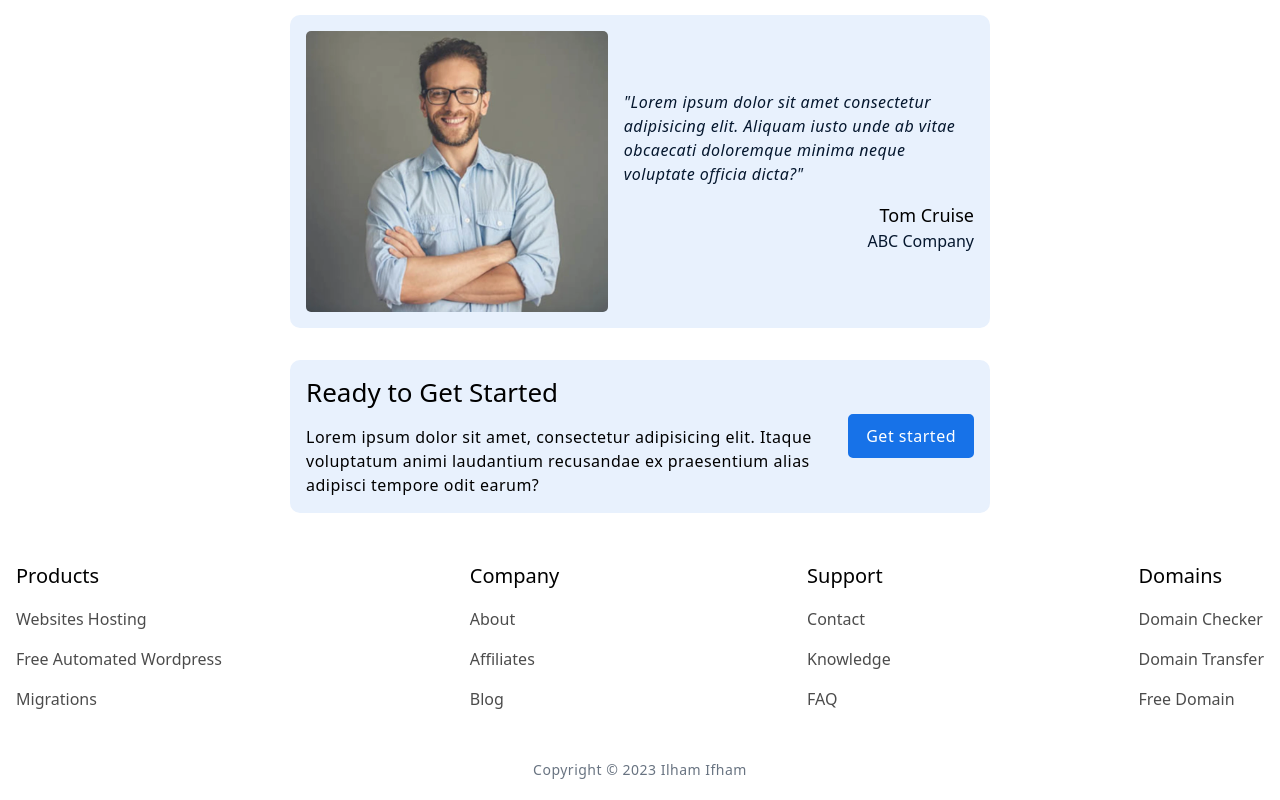
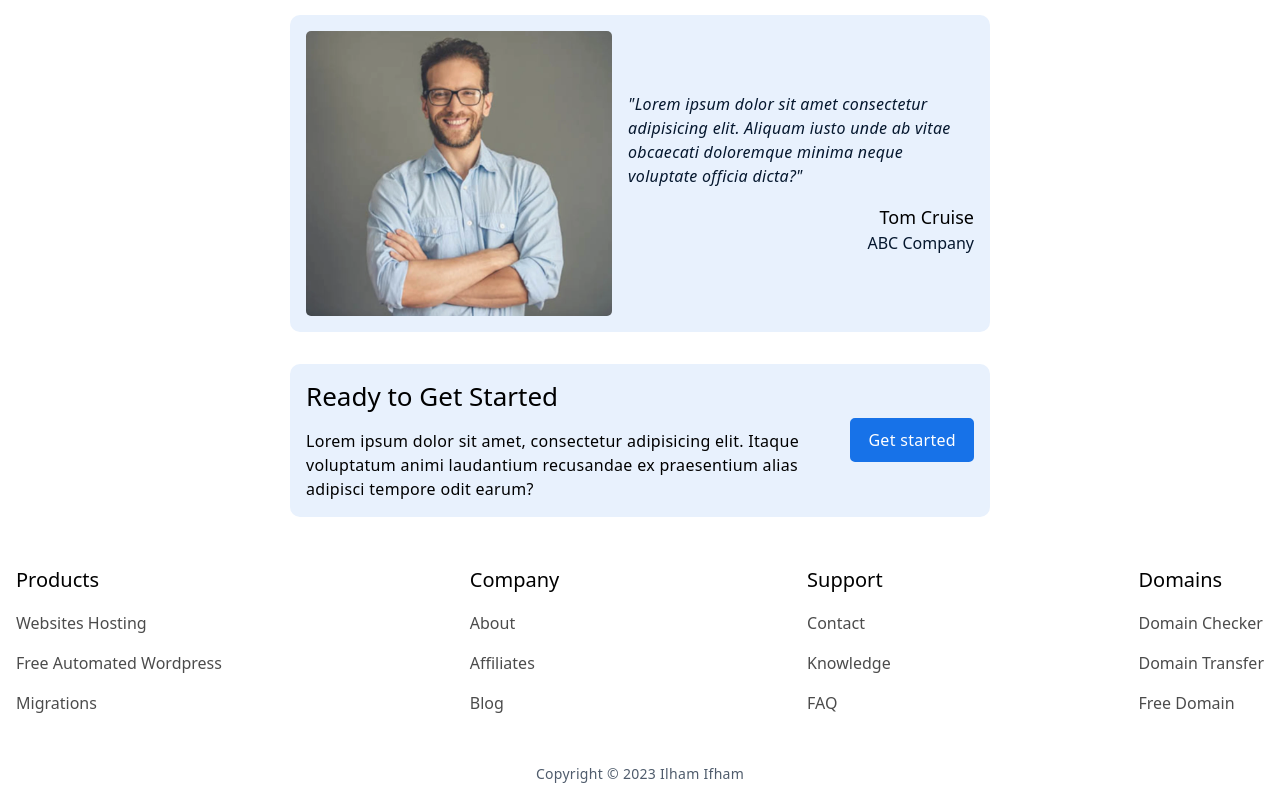
Before and after one commit to ilhaamifham/moshify, a website built with Parcel: page index.html in a window 1280 px wide. Shown: the part 3976-4776 px from the top of the page. Built offline with nearby package versions, Linux system fonts and the light colour scheme.

Commit message:
Update style.css

```diff
--- a/css/style.css
+++ b/css/style.css
@@ -35,7 +35,7 @@ body {
   font-family: system-ui, -apple-system, BlinkMacSystemFont, "Segoe UI", Roboto,
     Oxygen, Ubuntu, Cantarell, "Open Sans", "Helvetica Neue", sans-serif;
   line-height: 1.5;
-  letter-spacing: 0.5px;
+  letter-spacing: 0.3px;
 }
 
 h1,
@@ -666,7 +666,7 @@ picture {
   text-align: center;
   margin-top: 3rem;
   font-size: 0.875rem;
-  opacity: 0.6;
+  opacity: 0.7;
 }
 
 @media screen and (min-width: 768px) {
```
